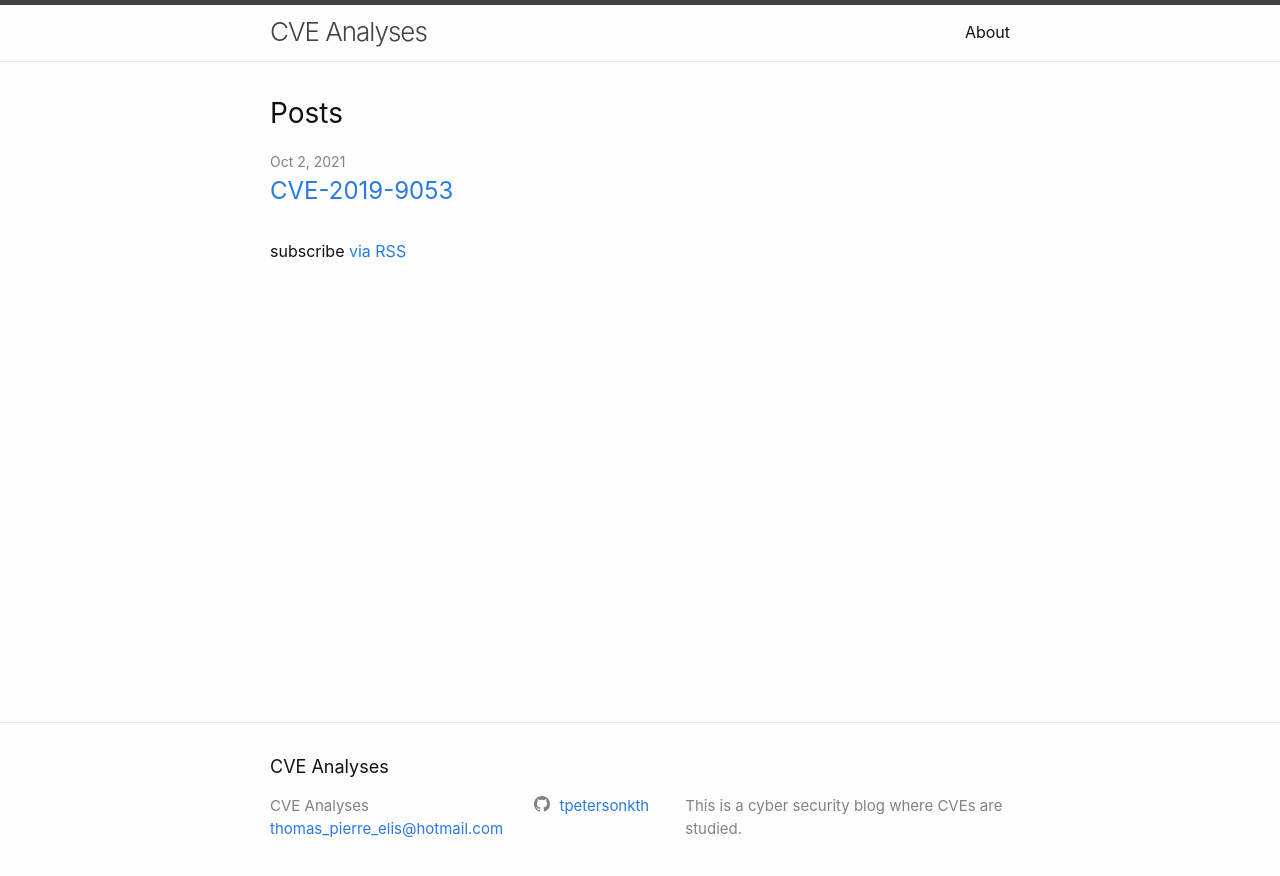
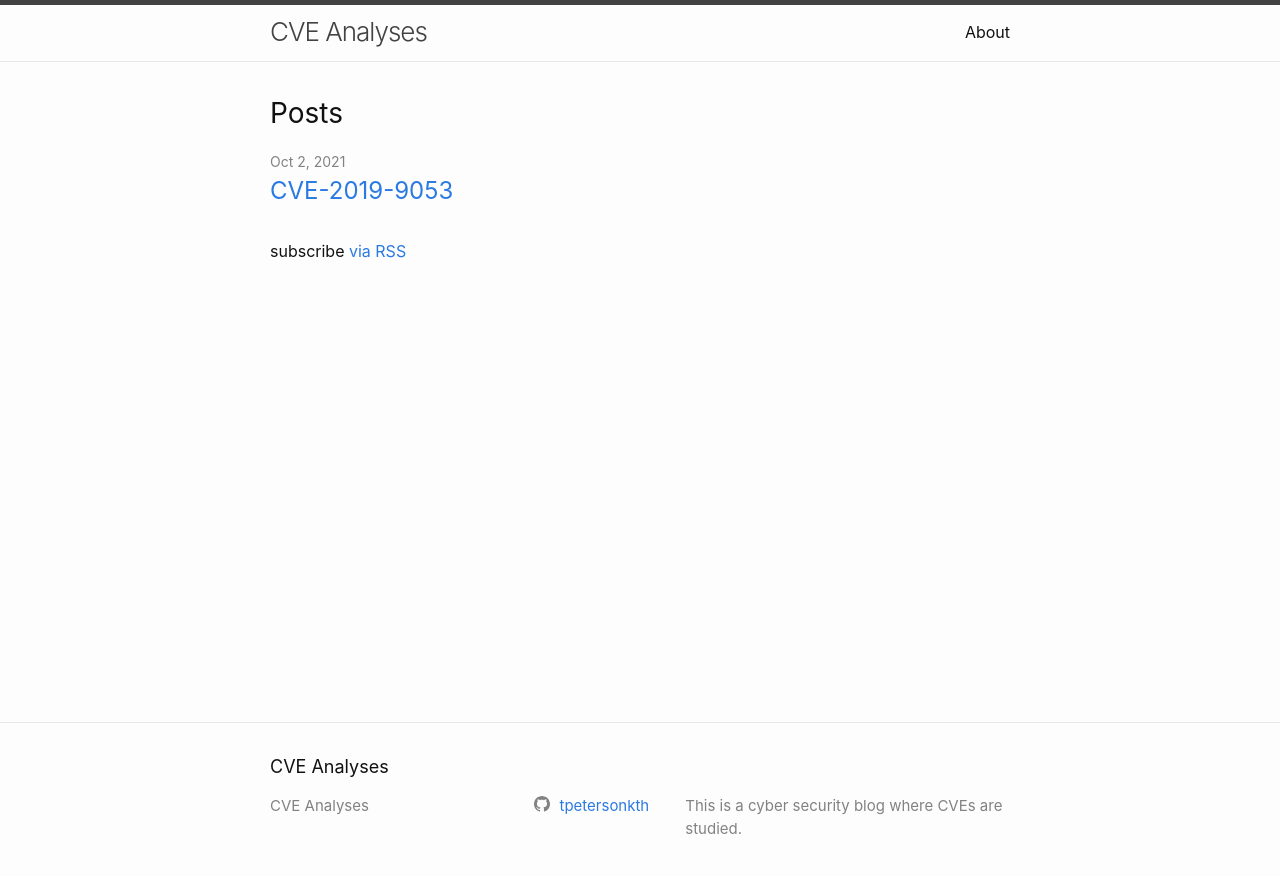
Before and after one commit to tpetersonkth/tpetersonkth.github.io, a Jekyll site: the page built from index.md, in a window 1280 px wide. Shown: the top 876 px of the page. Built offline with Jekyll 4.4.1, drawn with Linux system fonts in a browser that asks for light colours.

Commit message:
Remove email

```diff
--- a/_config.yml
+++ b/_config.yml
@@ -14,7 +14,7 @@
 # You can create any custom variable you would like, and they will be accessible
 # in the templates via {{ site.myvariable }}.
 title: CVE Analyses
-email: thomas_pierre_elis@hotmail.com
+email:
 description: This is a cyber security blog where CVEs are studied.
 baseurl: "" # the subpath of your site, e.g. /blog
 url: "" # the base hostname & protocol for your site, e.g. http://example.com
```
